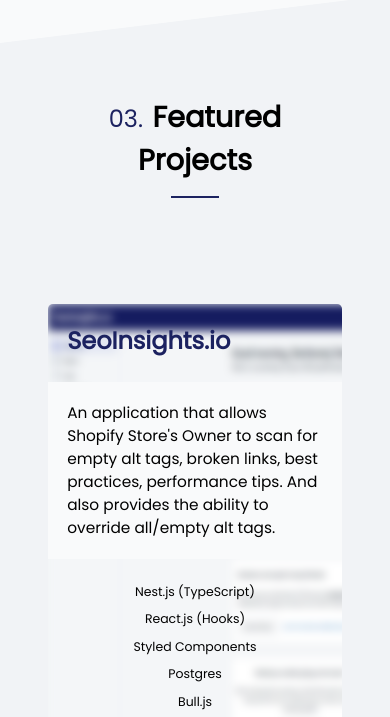
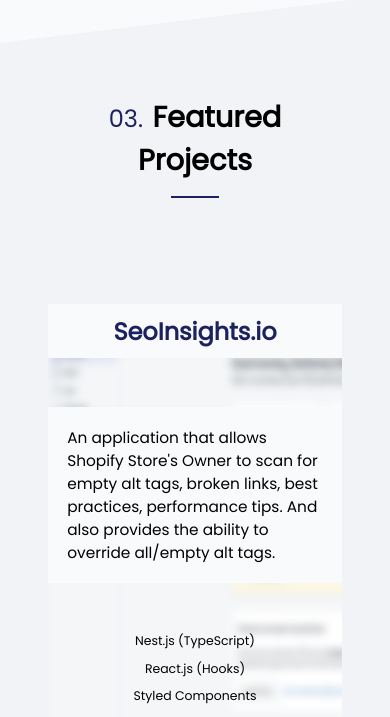
Before and after one commit to bmstefanski-archive/old-portfolio-2020, a website: page src/index.html in a window 390 px wide. Shown: the part 3407-4124 px from the top of the page. Drawn offline with Linux system fonts and the light colour scheme.

Commit message:
Improve responsiveness

```diff
--- a/src/index.html
+++ b/src/index.html
@@ -326,7 +326,7 @@
                 />
                 <div class="frontend-project back-side">
                   <a
-                    href="https://bmstefanski.github.io/reposilite-landing/seo-insights-landing"
+                    href="https://bmstefanski.github.io/seo-insights-landing"
                     target="_blank"
                     rel="noreferrer"
                     class="button button--see-live"
--- a/src/sass/components/_card.sass
+++ b/src/sass/components/_card.sass
@@ -25,6 +25,8 @@
 .card-title
   font-size: 2.5rem
   margin-bottom: 1.5rem
+  @media (max-width: 48.0625em)
+    text-align: center
 
 .card-subtitle
   font-size: 1.6rem
@@ -34,6 +36,9 @@
   p:first-child
     font-weight: 900
     color: #1c2260
+
+  @media (max-width: 48.0625em)
+    flex-wrap: wrap
 
 .responsibilities-list
   list-style: none
--- a/src/sass/layout/_about-me.sass
+++ b/src/sass/layout/_about-me.sass
@@ -49,6 +49,10 @@
       order: -1
       margin-bottom: 5rem
 
+    @media (max-width: 20em)
+      width: 25rem
+      height: 25rem
+
   .tech-stack
     display: flex
     margin-top: 3rem
--- a/src/sass/layout/_projects.sass
+++ b/src/sass/layout/_projects.sass
@@ -11,6 +11,7 @@
     @media (max-width: 48.0625em)
       position: relative
       margin-bottom: 3rem
+      height: 60rem
 
     &--reversed
       flex-direction: row-reverse
@@ -20,7 +21,10 @@
       color: #1c2260
       @media (max-width: 48.0625em)
         font-weight: bold
-        margin: 2rem 2rem 0 2rem
+        background: #F9FAFB
+        padding: 1rem 0
+        width: 100%
+        text-align: center
 
   .project-description
     margin: 2.5rem 0
@@ -50,8 +54,8 @@
     @media (max-width: 48.0625em)
       right: 0
       align-items: flex-start
-      justify-content: space-evenly
-      height: 50rem
+      justify-content: space-between
+      height: 100%
 
     &--reversed
       left: 5rem
@@ -74,7 +78,7 @@
 
       @media (max-width: 48.0625em)
         filter: blur(.5rem)
-        height: 50rem
+        height: 100%
 
       &:hover
         transform: scale(1.3)
@@ -103,5 +107,4 @@
   .project-icons
     display: flex
     @media (max-width: 48.0625em)
-        margin-top: -.5rem
-        margin-left: auto
+      margin-left: auto
```
Also changed, not shown: src/css/main.css.
